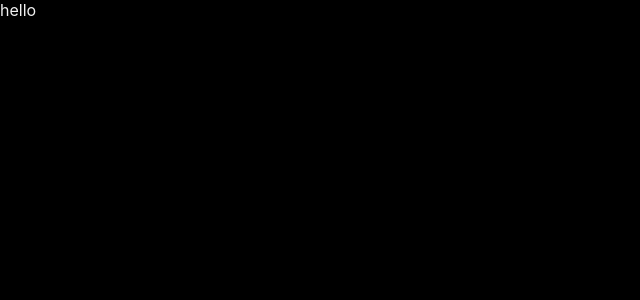
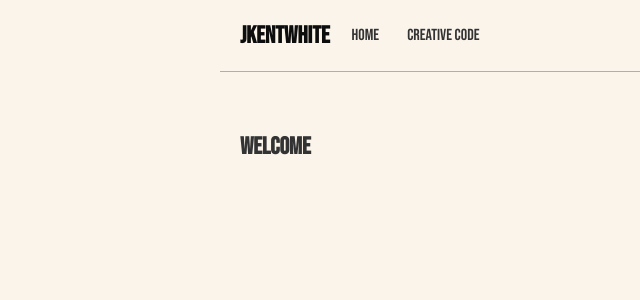
Before and after one commit to jkentwhite/portfolio_jkentwhite, a React (Create React App) app: page / in a window 1280 px wide. Shown: the top 300 px of the page, without its empty margins (0-640 px from the left). Built offline with nearby package versions, Linux system fonts and the light colour scheme; the HTML template or start-up script is replaced by a standard one.

Commit message:
added navbar and home component

```diff
--- a/public/index.html
+++ b/public/index.html
@@ -24,7 +24,7 @@
       work correctly both with client-side routing and a non-root public URL.
       Learn how to configure a non-root public URL by running `npm run build`.
     -->
-    <title>React App</title>
+    <title>jkentwhite</title>
   </head>
   <body>
     <noscript>You need to enable JavaScript to run this app.</noscript>
--- a/src/App.js
+++ b/src/App.js
@@ -1,9 +1,16 @@
 import './index.css';
+import Navbar from './components/navbar';
+import Home from './components/home';
 
 function App() {
+
+
   return (
     <div className="App">
-      hello
+      <Navbar />
+      <div className="content">
+        <Home />
+      </div>
     </div>
   );
 }
--- /dev/null
+++ b/src/components/home.js
@@ -0,0 +1,9 @@
+const Home = () => {
+    return (
+        <div className="home">
+            <h2>welcome</h2>
+        </div>
+      );
+}
+
+export default Home;
--- /dev/null
+++ b/src/components/navbar.jsx
@@ -0,0 +1,11 @@
+const Navbar = () => {
+    return (
+        <nav className="navbar">
+            <h1>jkentwhite</h1>
+            <a href="/">home</a>
+            <a href="/c_code">creative code</a>
+        </nav>
+    );
+}
+
+export default Navbar;
--- a/src/index.css
+++ b/src/index.css
@@ -1,15 +1,106 @@
-body {
+@import url("https://fonts.googleapis.com/css2?family=Bebas+Neue&display=swap");
+
+/* base styles */
+* {
   margin: 0;
-  font-family: -apple-system, BlinkMacSystemFont, "Segoe UI", "Roboto", "Oxygen",
-    "Ubuntu", "Cantarell", "Fira Sans", "Droid Sans", "Helvetica Neue",
-    sans-serif;
-  -webkit-font-smoothing: antialiased;
-  -moz-osx-font-smoothing: grayscale;
-  color: #f1f1f1;
-  background-color: black;
+  font-family: "Bebas Neue";
+  color: #333;
+  background-color: rgb(250, 244, 235);
+}
+.navbar {
+  padding: 20px;
+  display: flex;
+  align-items: center;
+  max-width: 800px;
+  margin: 0 auto;
+  border-bottom: 1px solid #b1adad;
+}
+.navbar h1 {
+  color: #0e0d0d;
+}
+.navbar .links {
+  margin-left: auto;
+}
+.navbar a {
+  margin-left: 16px;
+  text-decoration: none;
+  padding: 6px;
+}
+.navbar a:hover {
+  color: #0e0d0d;
+}
+.content {
+  max-width: 800px;
+  margin: 40px auto;
+  padding: 20px;
 }
 
-code {
-  font-family: source-code-pro, Menlo, Monaco, Consolas, "Courier New",
-    monospace;
+/* blog previews / list */
+.blog-preview {
+  padding: 10px 16px;
+  margin: 20px 0;
+  border-bottom: 1px solid #fafafa;
 }
+.blog-preview:hover {
+  box-shadow: 1px 3px 5px rgba(0, 0, 0, 0.1);
+}
+.blog-preview h2 {
+  font-size: 20px;
+  color: #f1356d;
+  margin-bottom: 8px;
+}
+.blog-preview a {
+  text-decoration: none;
+}
+
+/* blog details page */
+.blog-details h2 {
+  font-size: 20px;
+  color: #f1356d;
+  margin-bottom: 10px;
+}
+.blog-details div {
+  margin: 20px 0;
+}
+.blog-details button {
+  background: #f1356d;
+  color: #fff;
+  border: 0;
+  padding: 8px;
+  border-radius: 8px;
+  cursor: pointer;
+}
+
+/* create new blog form */
+.create {
+  max-width: 400px;
+  margin: 0 auto;
+  text-align: center;
+}
+.create label {
+  text-align: left;
+  display: block;
+}
+.create h2 {
+  font-size: 20px;
+  color: #f1356d;
+  margin-bottom: 30px;
+}
+.create input,
+.create textarea,
+.create select {
+  width: 100%;
+  padding: 6px 10px;
+  margin: 10px 0;
+  border: 1px solid #ddd;
+  box-sizing: border-box;
+  display: block;
+}
+.create button {
+  background: #f1356d;
+  color: #fff;
+  border: 0;
+  padding: 8px;
+  border-radius: 8px;
+  cursor: pointer;
+}
```
Also changed, not shown: public/manifest.json.
